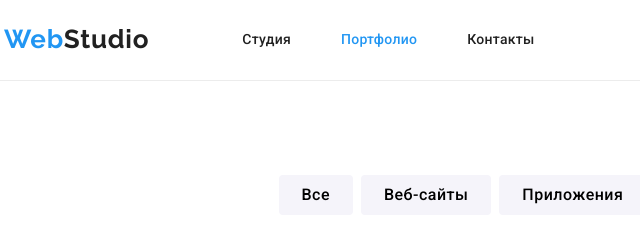
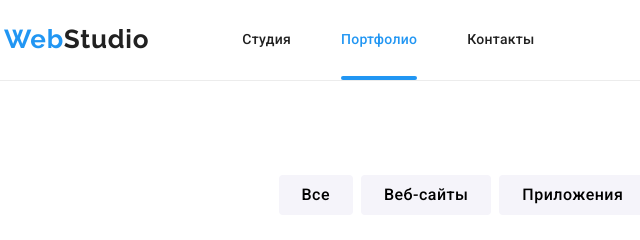
Before and after one commit to dev-kucha/goit-markup-hw-05, a plain HTML site: page portfolio.html in a window 1280 px wide. Shown: the top 240 px of the page, 51-691 px from the left. Drawn offline with nearby package versions, Linux system fonts and the light colour scheme.

Commit message:
Add underline active link in menu (C4)

```diff
--- a/css/styles.css
+++ b/css/styles.css
@@ -120,6 +120,7 @@ ul {
 
 .site-nav .link {
   display: block;
+  position: relative;
   padding-top: 32px;
   padding-bottom: 32px;
   color: var(--title-text-color);
@@ -133,6 +134,18 @@ ul {
 .site-nav .link:focus,
 .site-nav .link.active {
   color: var(--accent-color);
+}
+
+.site-nav .link.active::after {
+  content: '';
+  display: block;
+  position: absolute;
+  height: 4px;
+  width: 100%;
+  left: 0;
+  bottom: 0;
+  background-color: var(--accent-color);
+  border-radius: 2px;
 }
 
 .contacts {
```
